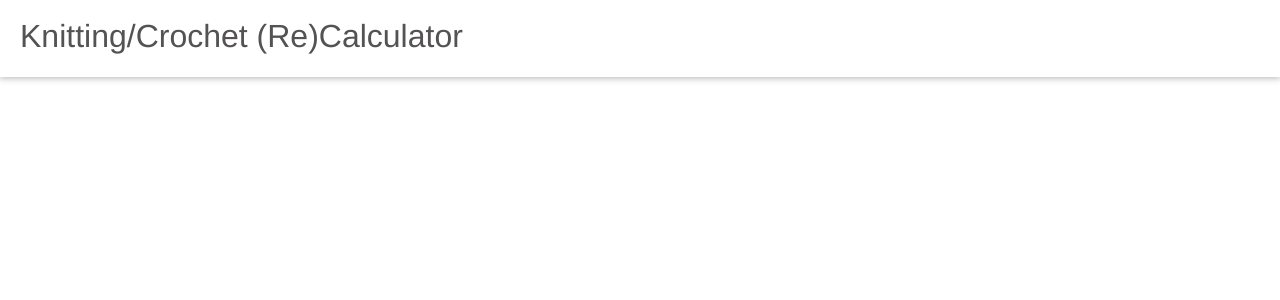
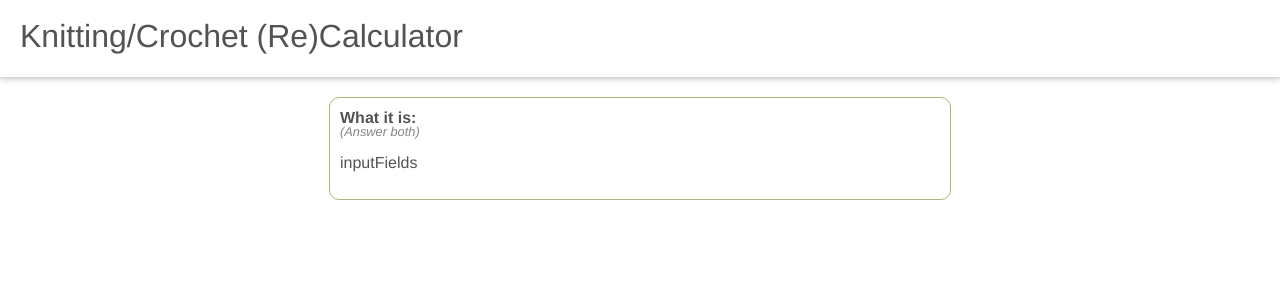
Before and after one commit to craftykate/gauge-calculator, a React (Create React App) app: page / in a window 1280 px wide. Shown: the top 300 px of the page. Built offline with nearby package versions, Linux system fonts and the light colour scheme.

Commit message:
add start of calculator

```diff
--- a/src/Components/Calculator/Calculator.js
+++ b/src/Components/Calculator/Calculator.js
@@ -1,9 +1,17 @@
 import React, { Component } from 'react';
+import './Calculator.css';
+import InputFields from '../InputFields/InputFields';
 
 class Calculator extends Component {
   render() {
     return (
-      <p></p>
+      <div className="calculator">
+        <p className="title">
+          What it is:
+          <span>(Answer both)</span>
+        </p>
+        <InputFields />
+      </div>
     )
   }
 }
--- /dev/null
+++ b/src/Components/Calculator/Calculator.scss
@@ -0,0 +1,21 @@
+@import '../../styles/_mixins.scss';
+@import '../../styles/_colors.scss';
+
+.calculator {
+  margin: 20px auto 0 auto;
+  padding: 10px;
+  max-width: 600px;
+  border: 1px solid $main;
+  @include round(10px);
+  .title {
+    font-weight: bold;
+    span {
+      font-weight: normal;
+      display: block;
+      font-style: italic;
+      font-size: .8em;
+      line-height: .8em;
+      color: lighten($text, 20%);
+    }
+  }
+}
--- /dev/null
+++ b/src/Components/InputFields/InputFields.js
@@ -0,0 +1,7 @@
+import React from 'react';
+
+const inputFields = (props) => (
+  <p>inputFields</p>
+);
+
+export default inputFields;
--- a/src/Components/Layout/Layout.js
+++ b/src/Components/Layout/Layout.js
@@ -4,7 +4,7 @@ import Header from '../Header/Header';
 const layout = (props) => (
   <React.Fragment>
     <Header />
-    <div className="wrapper">
+    <div id="wrapper">
       {props.children}
     </div>
   </React.Fragment>
--- a/src/styles/_text.scss
+++ b/src/styles/_text.scss
@@ -9,6 +9,7 @@
 
 	h1, h2, h3 {
 		margin-bottom: 5px;
+		color: $text;
 	}
 
 	h1 {
@@ -27,6 +28,7 @@
 		margin-bottom: 1em;
 		line-height:120%;
 		text-align:justify;
+		color: $text;
 	}
 
 	a {
```
